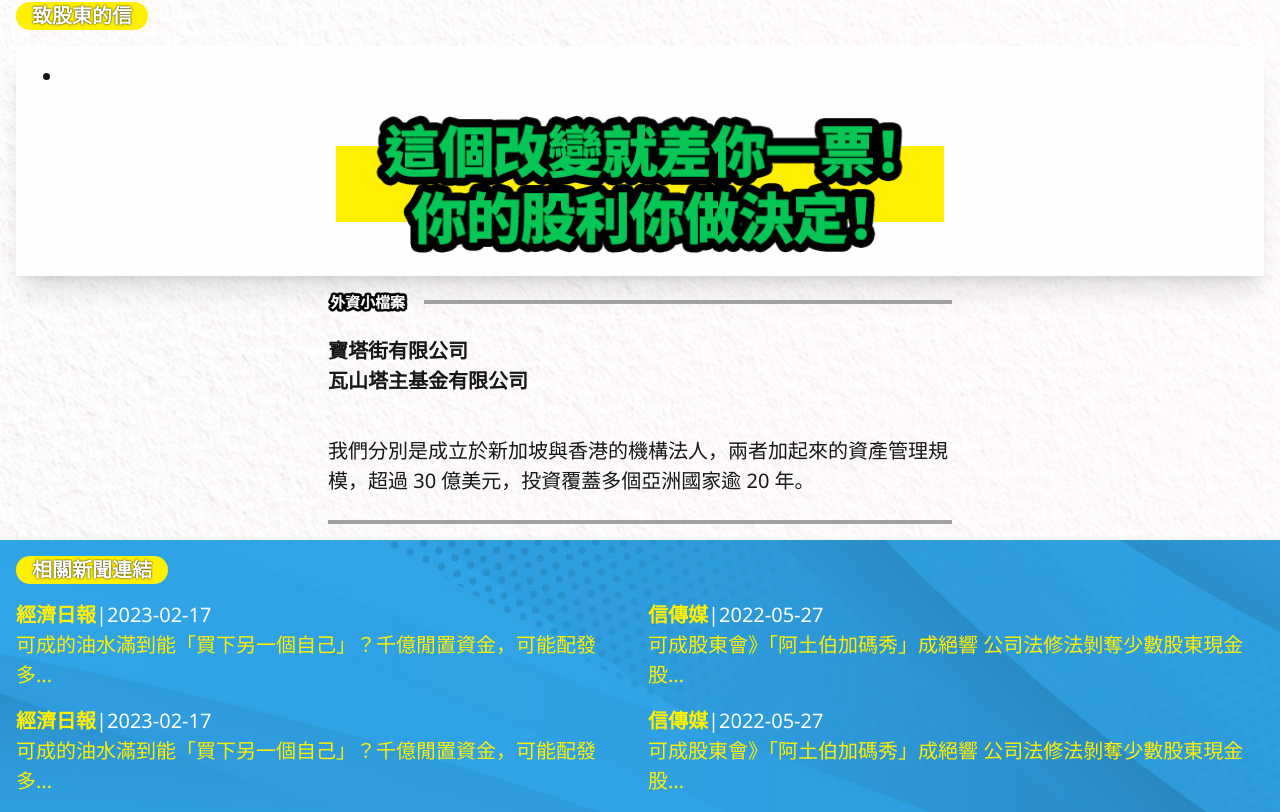
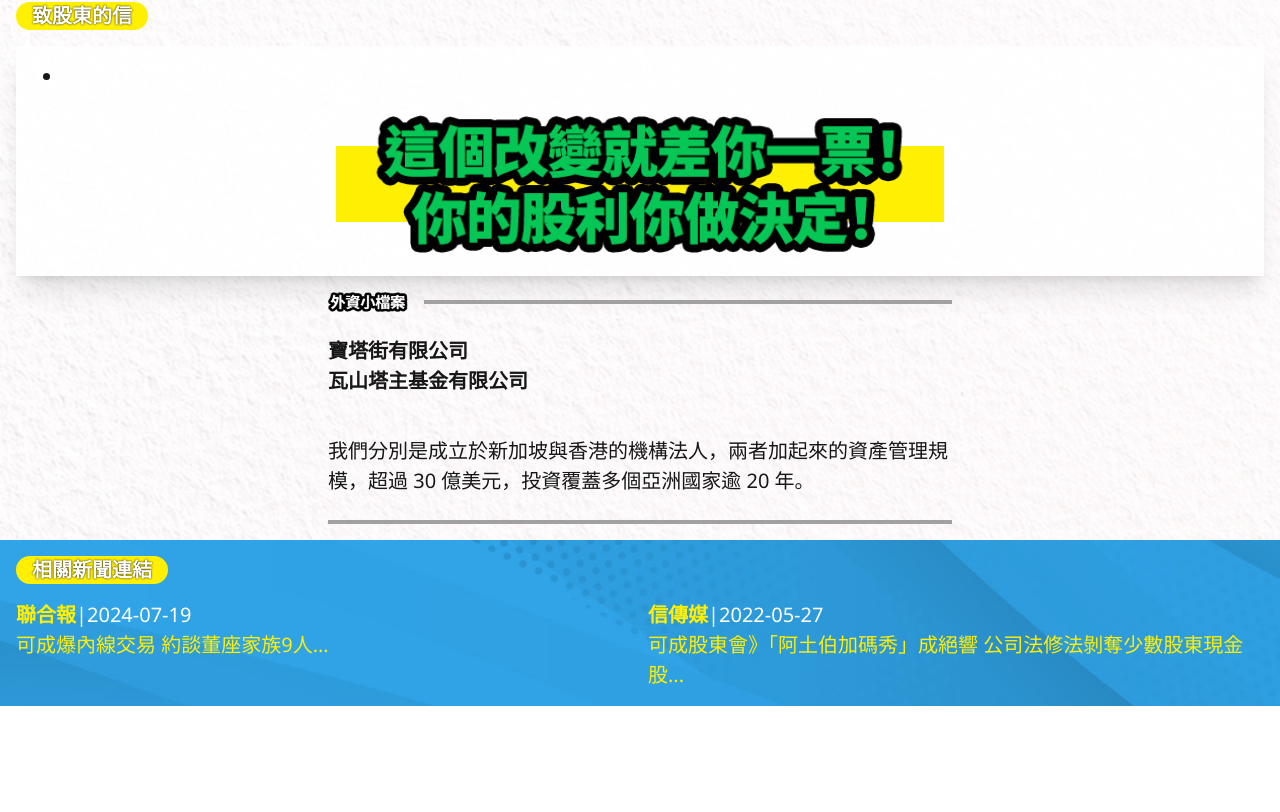
Before and after one commit to yujuiting/makecatcherright, a Next.js app: page / in a window 1280 px wide. Shown: the part 2593-3405 px from the top of the page. After the commit the page ends 3299 px from the top, so only its background shows below. Built offline with nearby package versions, Linux system fonts and the light colour scheme.

Commit message:
Update NewsList.mdx

```diff
--- a/app/sections/NewsList.mdx
+++ b/app/sections/NewsList.mdx
@@ -8,24 +8,10 @@ import Section, { SectionTitle } from '../components/Section'
 <div className="grid grid-cols-1 md:grid-cols-2 gap-4">
 
 <News
-  source="經濟日報"
-  date="2023-02-17"
-  title="可成的油水滿到能「買下另一個自己」？千億閒置資金，可能配發多..."
-  url="https://money.udn.com/money/story/12040/6978845"
-/>
-
-<News
-  source="信傳媒"
-  date="2022-05-27"
-  title="可成股東會》「阿土伯加碼秀」成絕響 公司法修法剝奪少數股東現金股..."
-  url="https://www.cmmedia.com.tw/home/articles/34099"
-/>
-
-<News
-  source="經濟日報"
-  date="2023-02-17"
-  title="可成的油水滿到能「買下另一個自己」？千億閒置資金，可能配發多..."
-  url="https://money.udn.com/money/story/12040/6978845"
+  source="聯合報"
+  date="2024-07-19"
+  title="可成爆內線交易 約談董座家族9人..."
+  url="https://udn.com/news/story/7321/8104853"
 />
 
 <News
```
